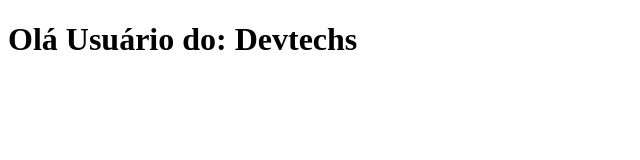
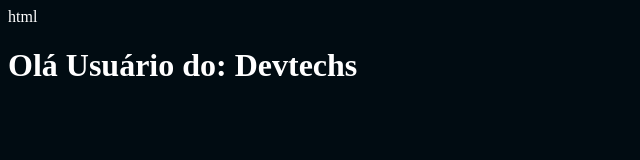
Before and after one commit to luyzmedeiros/Apenas-um-test, a plain HTML site: page index.html in a window 1280 px wide. Shown: the whole page, without its empty margins (0-640 px from the left). Drawn offline with Linux system fonts and the light colour scheme.

Commit message:
Update index.html

```diff
--- a/index.html
+++ b/index.html
@@ -1,12 +1,18 @@
+html
 <!DOCTYPE html>
 <html lang="pt-BR">
 <head>
     <meta charset="UTF-8">
     <meta name="viewport" content="width=device-width, initial-scale=1.0">
     <title>Saudação</title>
+    <style>
+        body {
+            background-color: #010C12;
+            color: white;
+        }
+    </style>
     <script>
         function saudarUsuario() {
-            // Substitua "Nome do Celular" pelo nome do seu dispositivo
             var nomeCelular = "Devtechs";
             document.getElementById("saudacao").innerText = "Olá Usuário do: " + nomeCelular;
         }
```
